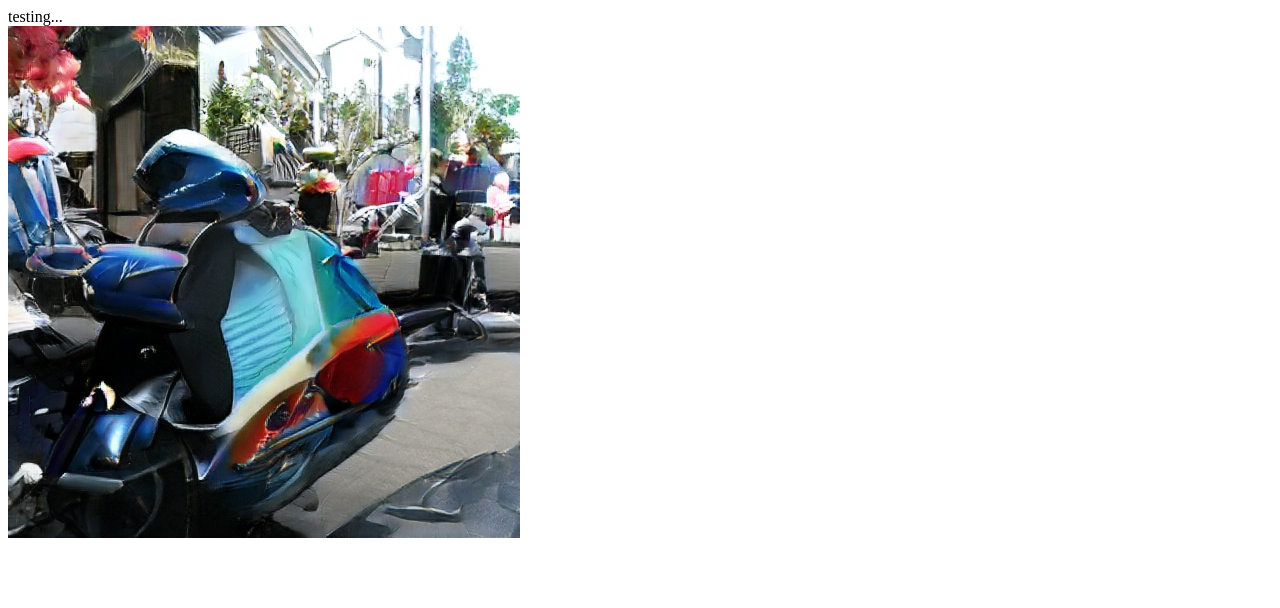
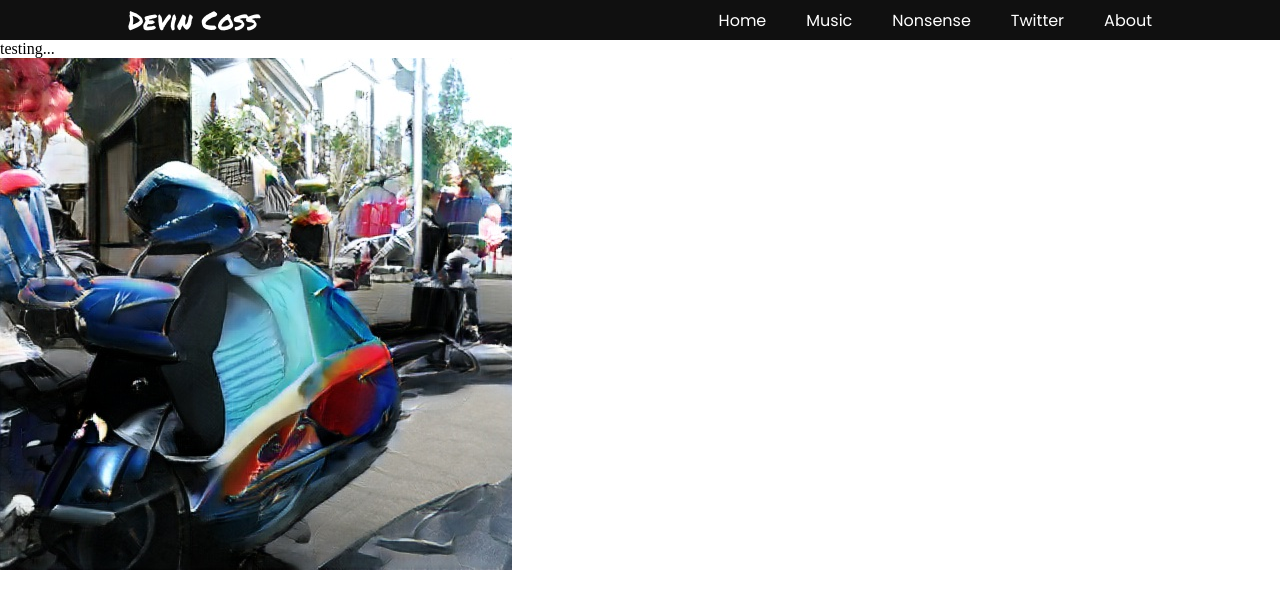
Before and after one commit to TheSoundOfSeparation/DC, a plain HTML site: page index.html in a window 1280 px wide. Drawn offline with Linux system fonts and the light colour scheme.

Commit message:
Update index.html

```diff
--- a/index.html
+++ b/index.html
@@ -7,8 +7,79 @@
     <meta name="viewport" content="width=device-width, initial-scale=1.0">
     <!-- https://www.youtube.com/watch?v=ykgQosTbeSQ -->
     <title>Devin Coss</title>
+    <!-- for the header https://www.youtube.com/watch?v=GxwHXxumdQk -->
+    <link href="https://fonts.googleapis.com/css?family=Permanent+Marker&display=swap" rel="stylesheet">
+     <link href="https://fonts.googleapis.com/css?family=Poppins&display=swap" rel="stylesheet">
+    <style>
+    *{
+      margin: 0;
+      padding: 0;
+      list-style: none;
+      text-decoration: none;
+    }
+    .header{
+      width: 100%;
+      height: 40px;
+      display: block;
+      background-color: #101010;
+      font: white;
+    }
+    .inner_header{
+      width: 80%;
+      height: 100%;
+      display: block;
+      margin: 0 auto;
+    }
+    .logo_container{
+      height: 100%;
+      display: table;
+      float: left;
+    }
+    .logo_container div{
+      color: white;
+      height: 100%;
+      display: table-cell;
+      vertical-align: middle;
+      font-family: 'Permanent Marker', cursive;
+      font-size: 26px;
+    }
+    .navigation{
+      float: right;
+      height: 100%;
+    }
+    .navigation a{
+      height: 100%;
+      display: table;
+      float: left;
+      padding: 0px 20px;
+    }
+    .navigation a li{
+      display: table-cell;
+      vertical-align: middle;
+      height: 100%;
+      color: white;
+      font-family: 'Poppins', sans-serif;
+    }
+    .navigation a:last-child{
+      padding-right: 0;
+    }
+    </style>
   </head>
   <body>
+    <div class="header">
+      <div class="inner_header">
+        <div class="logo_container">
+          <div>Devin Coss</div>
+        </div>
+        <ul class="navigation">
+          <a><li>Home</li></a>
+          <a><li>Music</li></a>
+          <a><li>Nonsense</li></a>
+          <a href="https://twitter.com/DevinCoss"><li>Twitter</li></a>
+          <a><li>About</li></a>
+        </ul>
+      </div>
+    </div>
     <div>testing...</div>
     <img src="output.jpg">
   </body>
```
